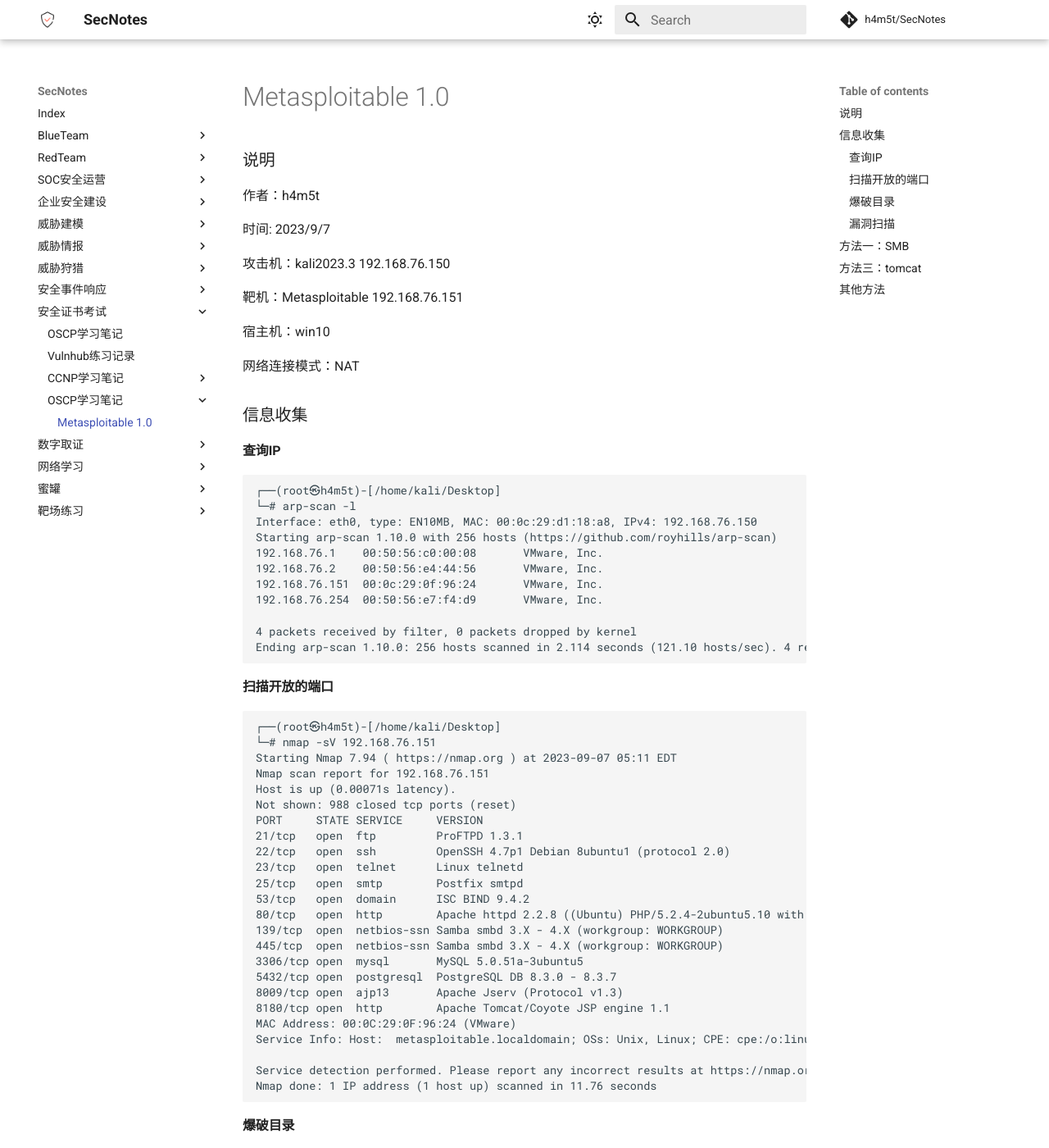
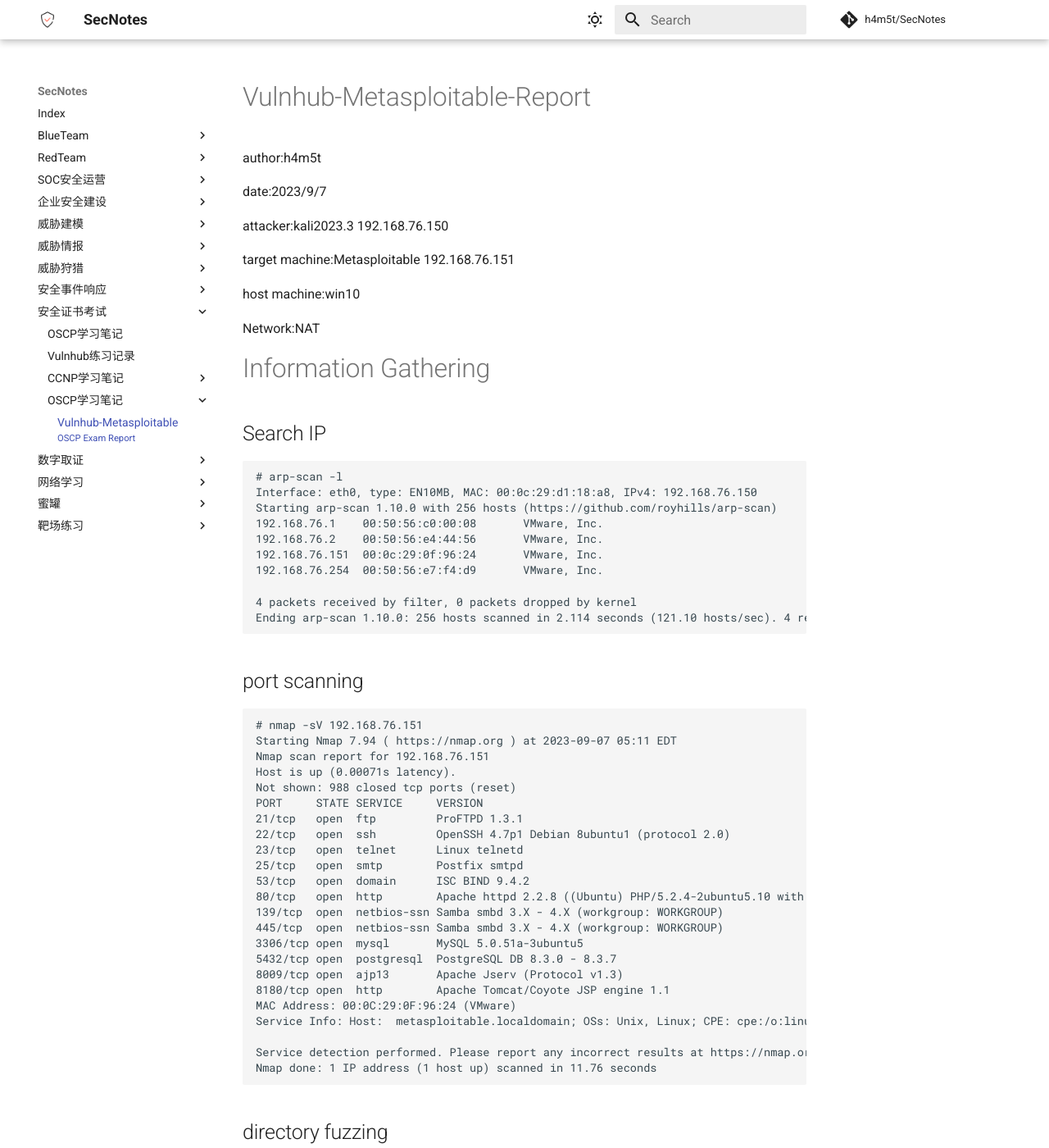
Before and after one commit to h4m5t/SecNotes, an MkDocs documentation site: the page built from docs/安全证书考试/OSCP学习笔记/Metasploitable.md, in a window 1280 px wide and 1400 px high. Shown: the whole window at 82% size. Built offline with MkDocs 1.6.1 and Material for MkDocs 9.7.7, drawn with Linux system fonts in a browser that asks for light colours; comment, search, counter and statistics services are not loaded; some of the changed text lies outside the part shown.

Commit message:
Update Metasploitable.md

````diff
--- a/docs/安全证书考试/OSCP学习笔记/Metasploitable.md
+++ b/docs/安全证书考试/OSCP学习笔记/Metasploitable.md
@@ -1,27 +1,44 @@
-# Metasploitable 1.0
-### 说明
+---
+title: "Vulnhub-Metasploitable"
+author: ["lovehamethyst@gmail.com", "OSID: 123456"]
+date: "2023-09-07"
+subject: "Markdown"
+keywords: [Markdown, Example]
+subtitle: "OSCP Exam Report"
+lang: "en"
+titlepage: true
+titlepage-color: "1E90FF"
+titlepage-text-color: "FFFAFA"
+titlepage-rule-color: "FFFAFA"
+titlepage-rule-height: 2
+book: true
+classoption: oneside
+code-block-font-size: \scriptsize
 
-作者：h4m5t
+---
 
-时间:   2023/9/7
+# Vulnhub-Metasploitable-Report
 
-攻击机：kali2023.3   192.168.76.150
+author:h4m5t
 
-靶机：Metasploitable   192.168.76.151
+date:2023/9/7
 
-宿主机：win10
+attacker:kali2023.3   192.168.76.150
 
-网络连接模式：NAT
+target machine:Metasploitable   192.168.76.151
+
+host machine:win10
+
+Network:NAT
 
 
 
-### 信息收集
+# Information Gathering
 
-#### 查询IP
+## Search IP
 
 ```
-┌──(root㉿h4m5t)-[/home/kali/Desktop]
-└─# arp-scan -l
+# arp-scan -l
 Interface: eth0, type: EN10MB, MAC: 00:0c:29:d1:18:a8, IPv4: 192.168.76.150
 Starting arp-scan 1.10.0 with 256 hosts (https://github.com/royhills/arp-scan)
 192.168.76.1    00:50:56:c0:00:08       VMware, Inc.
@@ -33,11 +50,10 @@
 Ending arp-scan 1.10.0: 256 hosts scanned in 2.114 seconds (121.10 hosts/sec). 4 responded
 ```
 
-#### 扫描开放的端口
+## port scanning
 
 ```
-┌──(root㉿h4m5t)-[/home/kali/Desktop]
-└─# nmap -sV 192.168.76.151
+# nmap -sV 192.168.76.151
 Starting Nmap 7.94 ( https://nmap.org ) at 2023-09-07 05:11 EDT
 Nmap scan report for 192.168.76.151
 Host is up (0.00071s latency).
@@ -62,11 +78,10 @@
 Nmap done: 1 IP address (1 host up) scanned in 11.76 seconds
 ```
 
-#### 爆破目录
+## directory fuzzing
 
 ```
-──(root㉿h4m5t)-[/home/kali/Desktop/dirsearch]
-└─# python dirsearch.py -u http://192.168.76.151
+# python dirsearch.py -u http://192.168.76.151
 Missing required dependencies to run.
 Do you want dirsearch to automatically install them? [Y/n] Y
 Installing required dependencies...
@@ -112,11 +127,10 @@
 Task Completed
 ```
 
-#### 漏洞扫描
+## vulnerability scanning
 
 ```
-┌──(root㉿h4m5t)-[/home/kali/python]
-└─# nikto -h 192.168.76.151
+# nikto -h 192.168.76.151
 - Nikto v2.5.0
 ---------------------------------------------------------------------------
 + Target IP:          192.168.76.151
@@ -152,9 +166,9 @@
 
 
 
-### 方法一：SMB
+# Methodologies
 
-msf对SMB服务进行攻击。
+## Solution 1:SMB
 
 ```
 msf6 > search samba
@@ -209,15 +223,11 @@
 
 
 
+## Solution 2:tomcat
 
+open the default management page: http://192.168.76.151:8180/manager/html
 
-### 方法三：tomcat
-
-打开默认管理页面：http://192.168.76.151:8180/manager/html
-
-使用弱口令tomcat:tomcat登录。
-
-
+login with tomcat:tomcat
 
 ```
 msf6 > exploit/multi/http/tomcat_mgr_deploy
@@ -317,21 +327,13 @@
 
 
 
-
-
-### 其他方法
-
-打开扫描到的目录
+# Additional Items
 
 ```
 http://192.168.76.151/tikiwiki/tiki-index.php
 ```
 
-试用弱口令admin,admin登录。登录后需要修改密码。
-
-
-
-启动MSF
+Try the weak password admin,admin log in. You need to change the password after the login.
 
 ```
 msf6 > search tikiwiki
````
